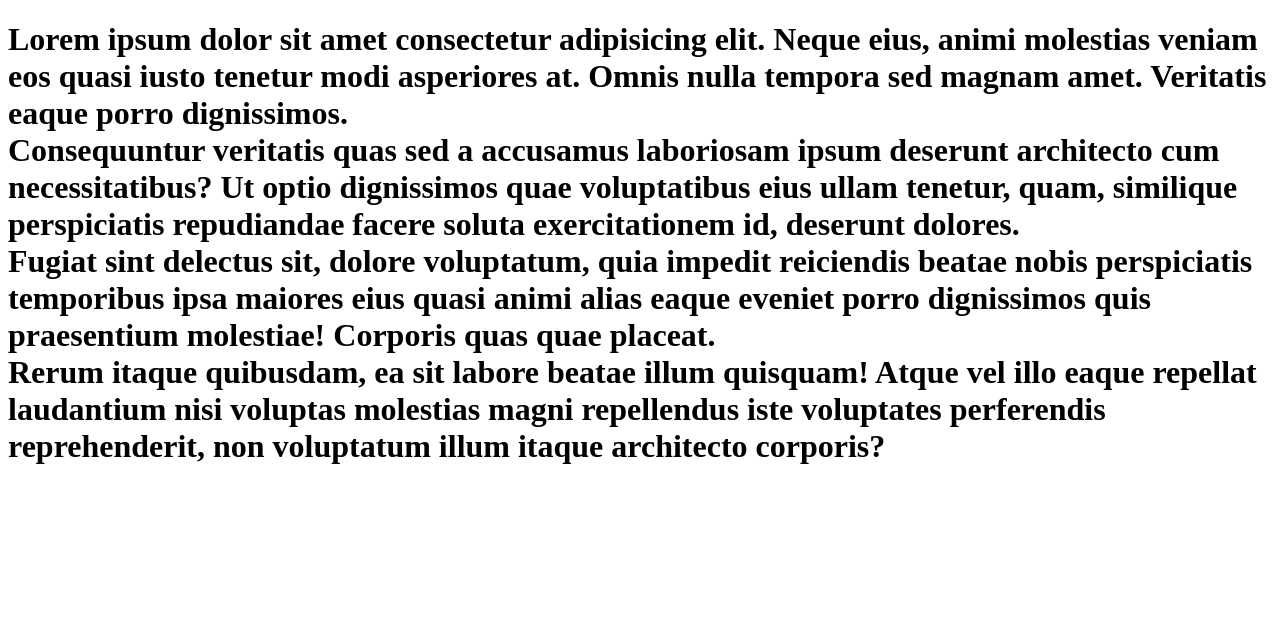
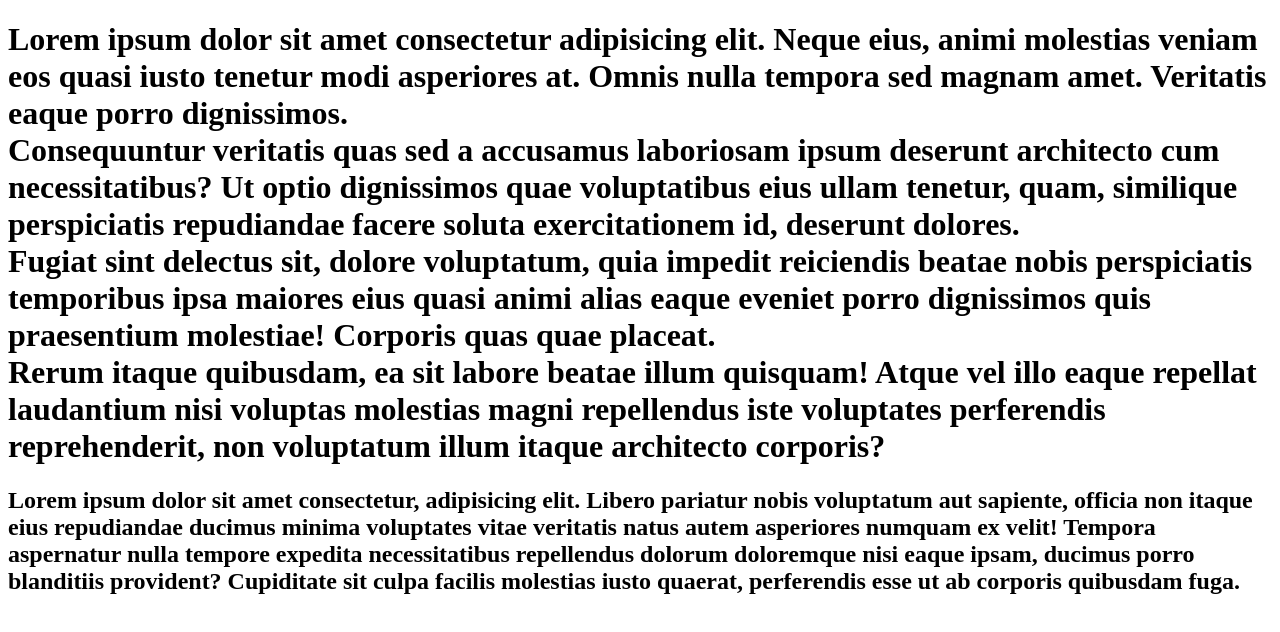
Before and after one commit to ViditSharma2005/Test-Github, a plain HTML site: page index.html in a window 1280 px wide. Drawn offline with Linux system fonts and the light colour scheme.

Commit message:
update index.html

```diff
--- a/index.html
+++ b/index.html
@@ -20,7 +20,15 @@
         <div>Rerum itaque quibusdam, ea sit labore beatae illum quisquam! Atque vel illo eaque repellat laudantium nisi
             voluptas molestias magni repellendus iste voluptates perferendis reprehenderit, non voluptatum illum itaque
             architecto corporis?</div>
+
     </h1>
+    <h2>
+        Lorem ipsum dolor sit amet consectetur, adipisicing elit. Libero pariatur nobis voluptatum aut sapiente, officia
+        non itaque eius repudiandae ducimus minima voluptates vitae veritatis natus autem asperiores numquam ex velit!
+        Tempora aspernatur nulla tempore expedita necessitatibus repellendus dolorum doloremque nisi eaque ipsam,
+        ducimus porro blanditiis provident? Cupiditate sit culpa facilis molestias iusto quaerat, perferendis esse ut ab
+        corporis quibusdam fuga.
+    </h2>
 </body>
 
 </html>
```
